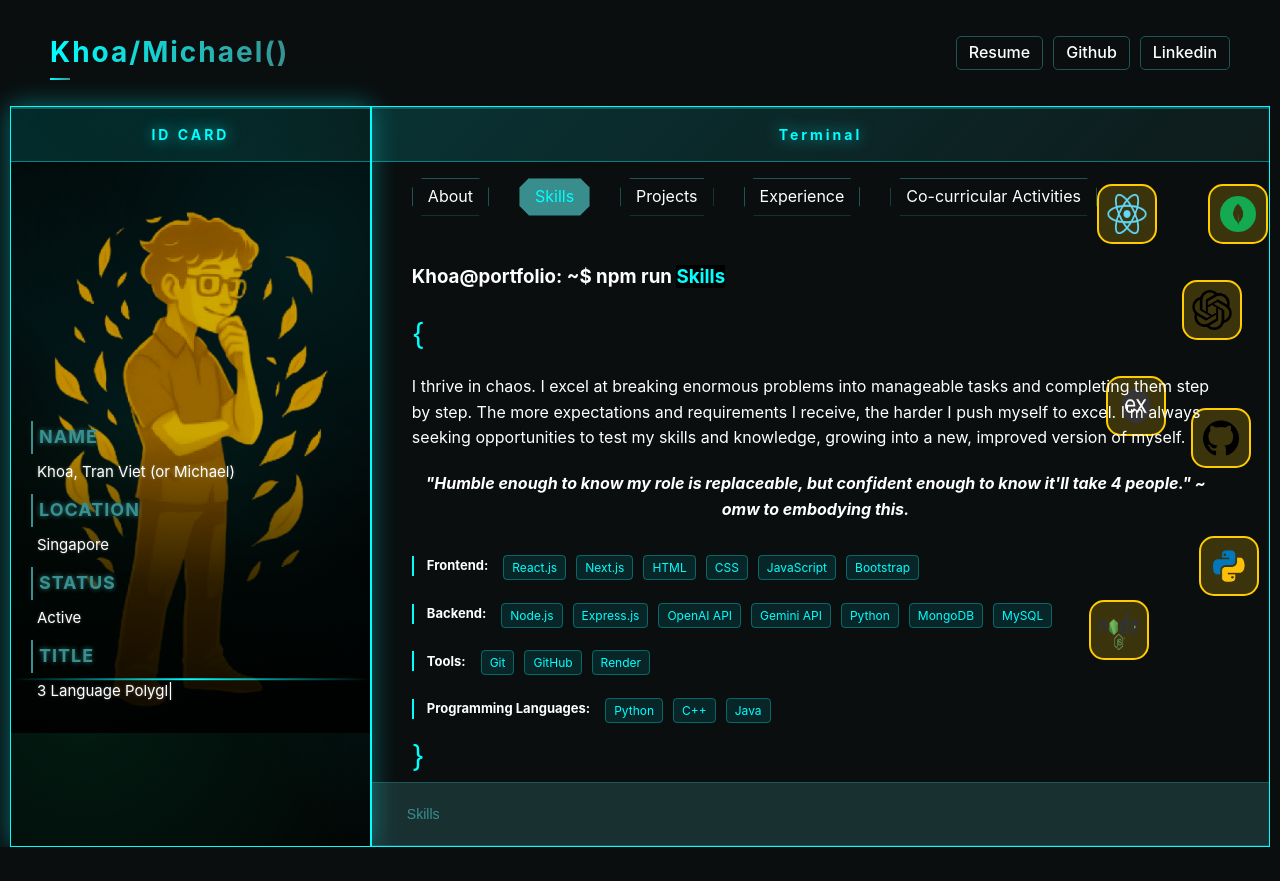
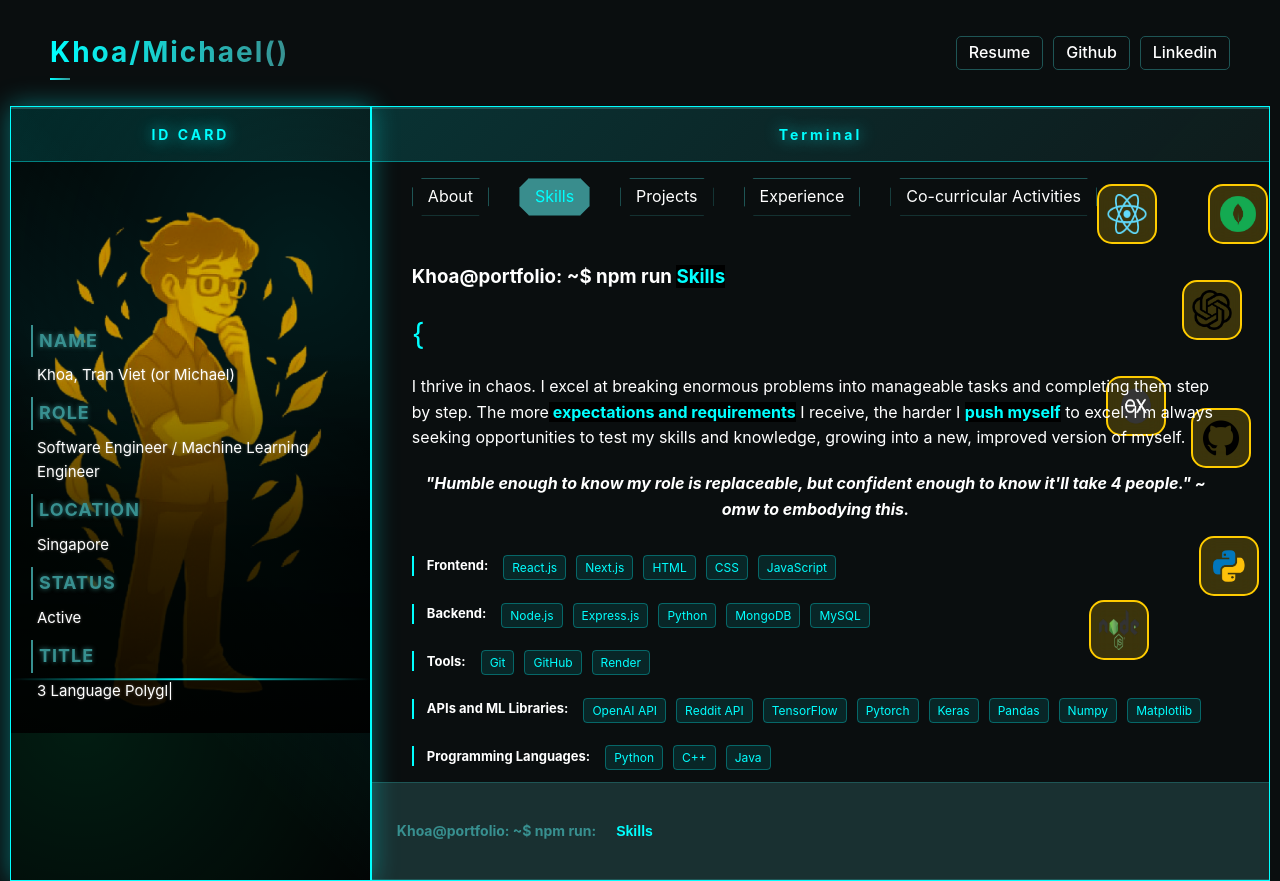
Before and after one commit to Michael-coding06/portfolio, a React (Create React App) app: page / in a window 1280 px wide. Both pictures are taken after a click on the item "Skills". Before the commit the page ends 847 px from the top, so only its background shows below. Built offline with nearby package versions, Linux system fonts and the light colour scheme.

Commit message:
<feature> terminal

```diff
--- a/src/data.js
+++ b/src/data.js
@@ -1,5 +1,3 @@
-// JavaScript Code (data.js)
-import img from './img/ava.jpg'
 import timetable from './img/projects/timetable.png';
 import portfolio from './img/projects/portfolio.png';
 
@@ -13,12 +11,15 @@
 
 import fintech from './img/experience/NUS_fintech.jpg'
 import vnya from './img/CCAs/VNYA.jpg'
+
+import resume from './img/Tran Viet Khoa Resume_final.pdf'
+import orbital_document from './img/Tran Viet Khoa Orbital.pdf'
 const projects = [
     {
         title: "NUS Schedule Boss",
         description: (
             <>
-                An intelligent scheduling assistant designed for NUS students, combining academic modules and personal commitments in one platform. With features like smart timetable, AI-powered chatbot, and module reviews, it helps students optimize their schedules, avoid conflicts, and achieve better work-life balance. This is my orbital project where I achieved Apollo level. {' '}
+                <mark>🗓 An intelligent scheduling assistant</mark> designed for NUS students, combining academic modules and personal commitments in one platform. With features like smart timetable, <mark>AI-powered chatbot</mark>, and module reviews, it helps students optimize their schedules, avoid conflicts, and achieve better work-life balance. This is my <mark>Orbital project</mark> where I achieved <mark>Apollo</mark> level. {' '}
                 <a className = 'certi' href="https://credentials.nus.edu.sg/4111a54e-db0e-4c01-8abf-2a5bb6d8684a#acc.SIp5eU7l" target="_blank" rel="noopener noreferrer">
                     View certification📌
                 </a>
@@ -31,7 +32,11 @@
     },
     {
         title: "My Portfolio",
-        description: "A portfolio website showcasing my skills, projects, and passion in programming. Also my diary documenting my growth and experiences on the path to becoming a seasoned programmer.",
+        description: (
+            <>
+            <mark>👨‍💻A portfolio website</mark> showcasing my skills, projects, and passion in programming. It also serves as a digital diary where I share my growth journey, insights, and experiences on the path to becoming a seasoned programmer.
+            </>
+        ),
         image: portfolio,
         liveLink: "https://michael-coding06.github.io/portfolio/",
         codeLink: "https://github.com/Michael-coding06/portfolio.git",
@@ -40,12 +45,30 @@
 ];
 
 const techStacks = {
-    'Frontend': ['React.js', 'Next.js', 'HTML', 'CSS', 'JavaScript', 'Bootstrap'],
-    'Backend': ['Node.js', 'Express.js', 'OpenAI API', 'Gemini API', 'Python', 'MongoDB', 'MySQL'],
+    'Frontend': ['React.js', 'Next.js', 'HTML', 'CSS', 'JavaScript'],
+    'Backend': ['Node.js', 'Express.js', 'Python', 'MongoDB', 'MySQL'],
     'Tools': ['Git', 'GitHub', 'Render'],
-    'Programming Languages': ['Python', 'C++', 'Java']
+    'APIs and ML Libraries': ['OpenAI API', 'Reddit API', 'TensorFlow', 'Pytorch', 'Keras', 'Pandas', 'Numpy', 'Matplotlib'],
+    'Programming Languages': ['Python', 'C++', 'Java'],
+    'Speaking Languages': ['English - Fluent', 'Vietnamese - Native', 'Mandarin - Intermediate']
 }
+export const onButtonClick = () => {
+        const link = document.createElement("a");
+        link.href = resume;
+        link.download = "Tran Viet Khoa Resume_final.pdf";
+        document.body.appendChild(link);
+        link.click();
+        document.body.removeChild(link);
+    };
 
+const onButtonClick_orbital = () => {
+        const link = document.createElement("a");
+        link.href = orbital_document;
+        link.download = "Orbital_document.pdf";
+        document.body.appendChild(link);
+        link.click();
+        document.body.removeChild(link);
+    };
 export const data = {
     "About": (
         <div>
@@ -63,7 +86,7 @@
             <span className="text-secondary">{`{`}</span>
             <div className="skills-section">
                 <div className='text'>
-                    <p>I thrive in chaos. I excel at breaking enormous problems into manageable tasks and completing them step by step. The more expectations and requirements I receive, the harder I push myself to excel. I'm always seeking opportunities to test my skills and knowledge, growing into a new, improved version of myself.</p>
+                    <p>I thrive in chaos. I excel at breaking enormous problems into manageable tasks and completing them step by step. The more<mark> expectations and requirements</mark> I receive, the harder I <mark>push myself</mark> to excel. I'm always seeking opportunities to test my skills and knowledge, growing into a new, improved version of myself.</p>
                     <p className='quote'>"Humble enough to know my role is replaceable, but confident enough to know it'll take 4 people." ~ omw to embodying this.</p>
                     <div className='tech-stacks'>
                         {Object.entries(techStacks).map(([category, skills]) => (
@@ -113,6 +136,10 @@
                                 <a href={project.codeLink} target="_blank" rel="noopener noreferrer" className="code-link">
                                     View Code
                                 </a>
+                                {project.title == "NUS Schedule Boss" && <a className='live-link' onClick={onButtonClick_orbital}>
+                                    View document
+                                    </a>
+                                }
                             </div>
                             <div className="tech-stack-grid">
                                 {project.techStacks.map((tech, index) => (
@@ -140,9 +167,18 @@
                     </h3>
                     <div className='duration'>August 2025 - Present</div>
                     <div className='experience-detail'>
-                        <p className='detail-item'><mark>🗡</mark> Engaged in a comprehensive 3-month training program focused on foundational and advanced machine learning concepts, including supervised and unsupervised learning, neural networks, and deep learning.</p>
-                        <p className='detail-item'><mark>🗡</mark> Gained hands-on experience with popular machine learning libraries such as TensorFlow and PyTorch through practical assignments and projects.</p>
-                        <p className='detail-item'><mark>🗡</mark> Collaborated with peers on mini-projects, enhancing teamwork and problem-solving skills in real-world scenarios.</p>
+                        <p className='detail-item'><mark>🗡</mark>
+                            Attending <mark>weekly training lectures </mark> covering foundational and advanced Machine Learning concepts, including EDA, feature engineering, and model evaluation.
+                        </p>
+                        <p className='detail-item'><mark>🗡</mark>
+                            Gaining practical experience in supervised learning, unsupervised learning, and deep learning through <mark> hands-on labs.</mark>
+                        </p>
+                        <p className='detail-item'><mark>🗡</mark>
+                            Participating in <mark>bi-weekly presentations</mark> with Training Heads to reinforce understanding of key algorithms and libraries.
+                        </p>
+                        <p className='detail-item'><mark>🗡</mark>
+                            <mark>Deliver a capstone project</mark> at semesters’ end.
+                        </p>
                     </div>
                 </div>
 
@@ -164,9 +200,9 @@
                     </h3>
                     <div className='duration'>Oct 2024 - Sep 2025</div>
                     <div className='experience-detail'>
-                        <p className='detail-item'><mark>🗡</mark> Led “Singapore Study Dream 2024” seminar (150+ attendees), partnering with 8 top universities and connecting 50 mentees with 40 mentors. </p>
-                        <p className='detail-item'><mark>🗡</mark> Coordinated Career Fair 2025 logistics, engaging 100+ Vietnamese students in Singapore.</p>
-                        <p className='detail-item'><mark>🗡</mark> Built user-friendly landing pages for major events, improving participant engagement and streamlining event coordination processes.  {' '}
+                        <p className='detail-item'><mark>🗡</mark> <mark>Led</mark> “Singapore Study Dream 2024” seminar <mark>(150+ attendees)</mark>, partnering with <mark>8 top universities</mark> and connecting 50 mentees with 40 mentors. </p>
+                        <p className='detail-item'><mark>🗡</mark> <mark>Coordinated Career Fair 2025 logistics</mark>, engaging 100+ Vietnamese students in Singapore.</p>
+                        <p className='detail-item'><mark>🗡</mark> Built user-friendly <mark>landing pages</mark> for major events, improving participant engagement and streamlining event coordination processes.  {' '}
                             <a className = 'certi' href="https://vnya-sg.org/en/" target="_blank" rel="noopener noreferrer">
                                 Visit Website📌
                             </a>
--- a/src/portfolio.css
+++ b/src/portfolio.css
@@ -236,17 +236,31 @@
     background-color: rgba(112, 243, 243, 0.15);
     border-top: 1.5px solid #1e5555;
     border-bottom: 1.5px solid #1e5555;
+    /* padding: 15px; */
+    display: flex;
     padding: 15px;
 }
-.run-terminal {
-    width: 100%;
+
+.terminal-content, .run-terminal {
+    /* width: 100%; */
     background-color: transparent;
     border: none;
     outline: none;
     color: #389090;
-    font-size: bold;
+    font-weight: bold;
     font-size: 14px;
-    padding: 8px 20px;
+    padding: 8px 10px;
+}
+
+.run-terminal {
+  color: #00ffff;
+  position: relative;
+  background-color: transparent;
+  border: none;
+  outline: none;
+  font-weight: bold;
+  font-size: 14px;
+  padding: 8px 10px;
 }
 
 .text-secondary{
@@ -310,6 +324,7 @@
   transition: all 0.3s ease;
   align-items: center;
   margin-right: 10px;
+  cursor: pointer;
 }
 
 .tech-item:hover {
@@ -716,9 +731,10 @@
     font-size: 24px;
   }
 
-  .run-terminal {
+  .terminal-content, .run-terminal {
     font-size: 12px;
-    padding: 6px 15px;
+    font-weight: bold;
+    padding: 6px 4px;
   }
 
   .floating-skills {
--- a/src/portfolio.jsx
+++ b/src/portfolio.jsx
@@ -1,8 +1,7 @@
 import React, { useEffect, useState } from "react";
 import './portfolio.css';
 import khoa from './img/Khoa.png'
-import resume from './img/Tran Viet Khoa Resume_final.pdf'
-import { data } from "./data";
+import { data, onButtonClick } from "./data";
 const Portfolio = () => {
     const typeWriter = async () => {
         const list_of_text = [
@@ -38,14 +37,6 @@
         typeWriter();
     }, []);
     const [currentSection, setCurrentSection] = useState("");
-    const onButtonClick = () => {
-        const link = document.createElement("a");
-        link.href = resume;
-        link.download = "Tran Viet Khoa Resume_final.pdf";
-        document.body.appendChild(link);
-        link.click();
-        document.body.removeChild(link);
-    };
     return (
        <div className="portfolio">
             <div className="top-bar">
@@ -56,7 +47,7 @@
                     <ul>
                         <li onClick={onButtonClick}>Resume</li>
                         <li><a href="https://github.com/Michael-coding06" target="_blank">Github</a></li>
-                        <li><a href="https://www.linkedin.com/in/khoatranviet/">Linkedin</a></li>
+                        <li><a href="https://www.linkedin.com/in/khoatranviet/" target="_blank">Linkedin</a></li>
                     </ul>
                 </div>
             </div>
@@ -69,6 +60,9 @@
                         <div className="id-information">
                             <div className="info-heading">Name</div>
                             <div className="info">Khoa, Tran Viet (or Michael)</div>
+
+                            <div className="info-heading">Role</div>
+                            <div className="info">Software Engineer / Machine Learning Engineer</div>
 
                             <div className="info-heading">LOCATION</div>
                             <div className="info">Singapore</div>
@@ -93,7 +87,8 @@
                         {data[currentSection]}
                     </div>
                     <div className="terminal">
-                        <input type="text" className="run-terminal" value = {currentSection}
+                        <h3 className="terminal-content">Khoa@portfolio: ~$ npm run: </h3>
+                        <input type="text" className="run-terminal block-cursor" value = {currentSection} placeholder="About"
                         onChange={(e) => {
                             setCurrentSection(e.target.value);
                         }}/>
```
Also changed, not shown: 1 other file (tests, documents, lock files or other folders).
